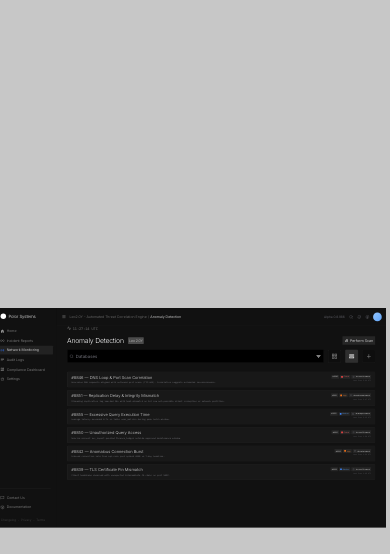
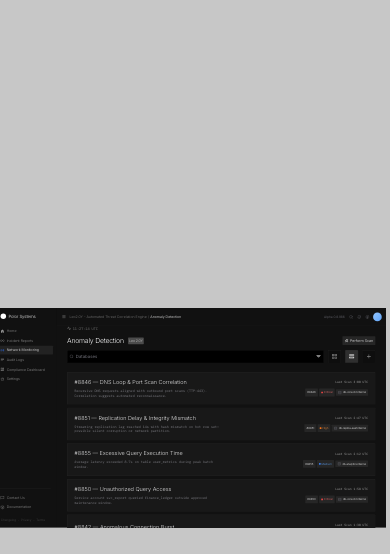
Before and after one commit to AceConcept/polar-sys, a website built with Vite: page index.html in a window 390 px wide. Both pictures are taken after a click on the button 351 px from the left and 356 px from the top of the page. Built offline with nearby package versions, Linux system fonts and the light colour scheme.

Commit message:
Enhance anomaly list styling and layout for improved readability
- Adjusted padding and height for better alignment and spacing in the anomaly list rows.
- Updated font sizes for titles and descriptions to enhance visibility and consistency.
- Refined flex properties for the aside section to improve layout responsiveness.
- Removed redundant elements in the anomaly rendering for cleaner code.

```diff
--- a/src/screens/anomaly.js
+++ b/src/screens/anomaly.js
@@ -101,12 +101,12 @@ function renderListRowHtml(c, dbIcon) {
           <p class="anomaly-list-row__desc">${c.body}</p>
         </div>
         <div class="anomaly-list-row__aside">
+          <span class="anomaly-list-row__scan">Last Scan ${c.scan}</span>
           <div class="anomaly-list-row__tags">
             <span class="pill-id">#${c.id}</span>
             <span class="severity ${sevClass(c.severity)}"><span class="severity-dot" aria-hidden="true"></span>${sevLabel(c.severity)}</span>
             <span class="db-pill">${dbIcon}<span class="db-pill-host">${c.host}</span></span>
           </div>
-          <span class="anomaly-list-row__scan">Last Scan ${c.scan}</span>
         </div>`;
   if (c.id === '8846') {
     return `<div role="button" tabindex="0" class="anomaly-list-row anomaly-list-row--incident" data-card-id="${c.id}" aria-label="Open incident: ${c.title}">${inner}</div>`;
--- a/src/styles.css
+++ b/src/styles.css
@@ -934,16 +934,17 @@ a.crumb-segment--link:hover {
   background: #181818;
   box-shadow: inset 0 0 0 0.09375rem #2a2a2a;
   border-radius: 0.25rem;
-  padding: 1.25rem 1.75rem;
+  padding: 1.25rem 3rem; /* inline: 48px at 16px root */
   display: flex;
   flex-direction: row;
-  align-items: flex-start;
+  align-items: center;
   gap: 1.75rem;
   text-align: left;
   position: relative;
   cursor: pointer;
   transition: background 0.15s, box-shadow 0.15s;
-  min-height: 0;
+  height: 13.375rem; /* 214px at 16px root */
+  overflow: hidden;
 }
 
 .anomaly-list-row:hover {
@@ -961,16 +962,16 @@ a.crumb-segment--link:hover {
 }
 
 .anomaly-list-row__main {
-  flex: 1;
+  flex: 0 0 50%;
   min-width: 0;
   display: flex;
   flex-direction: column;
-  gap: 0.375rem;
+  gap: 1rem; /* 16px at 16px root */
 }
 
 .anomaly-list-row__title {
   margin: 0;
-  font-size: 1.625rem;
+  font-size: 2.25rem; /* 36px at 16px root */
   line-height: 1.35;
   font-weight: 300;
   display: -webkit-box;
@@ -993,18 +994,18 @@ a.crumb-segment--link:hover {
   -webkit-line-clamp: 4;
   overflow: hidden;
   font-family: var(--font-mono);
-  font-size: 0.875rem;
+  font-size: 1.375rem; /* 22px at 16px root */
   line-height: 1.45;
   color: var(--text-muted);
 }
 
 .anomaly-list-row__aside {
+  flex: 1;
+  min-width: 0;
   display: flex;
   flex-direction: column;
   align-items: flex-end;
-  gap: 0.375rem;
-  flex-shrink: 0;
-  max-width: 46%;
+  gap: 1.75rem; /* 28px at 16px root */
 }
 
 .anomaly-list-row__tags {
@@ -1012,31 +1013,13 @@ a.crumb-segment--link:hover {
   flex-wrap: wrap;
   justify-content: flex-end;
   align-items: center;
-  gap: 0.375rem;
-}
-
-.anomaly-list-row__tags .pill-id,
-.anomaly-list-row__tags .severity,
-.anomaly-list-row__tags .db-pill {
-  height: auto;
-  min-height: 1.625rem;
-  padding: 0.125rem 0.5rem;
-  font-size: 0.6875rem;
-}
-
-.anomaly-list-row__tags .db-pill svg {
-  width: 0.875rem;
-  height: 0.875rem;
-}
-
-.anomaly-list-row__tags .db-pill-host {
-  font-size: 0.6875rem;
+  gap: 0.5rem;
 }
 
 .anomaly-list-row__scan {
   font-family: var(--font-mono);
-  font-size: 0.6875rem;
-  color: var(--text-dim);
+  font-size: 1.25rem; /* 20px at 16px root */
+  color: #d7d7d7;
   text-align: right;
   white-space: nowrap;
 }
```
